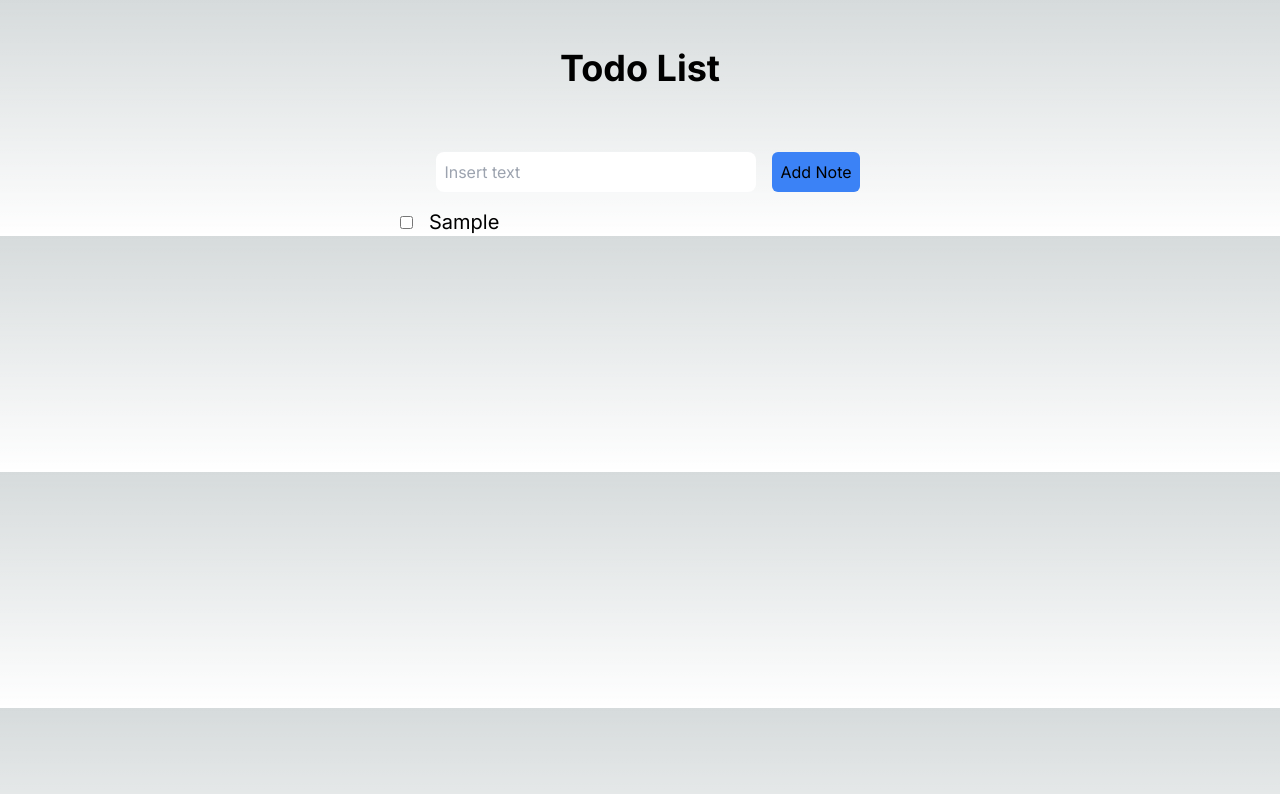
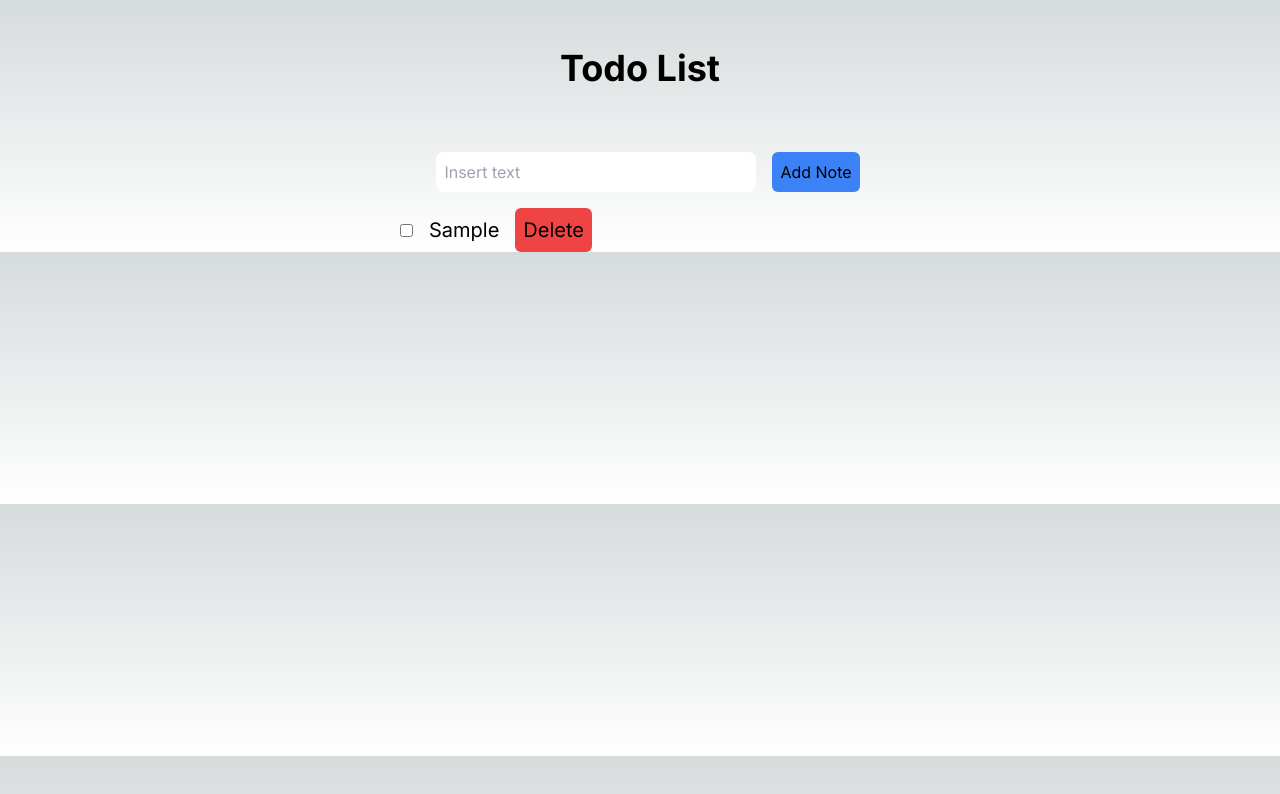
Before and after one commit to siriuzz/ToDoList, a Next.js app: page / in a window 1280 px wide. Both pictures are taken after typing "Sample" into the empty fields and a click on the button "Add Note". Shown: the top 794 px of the page. Built offline with nearby package versions, Linux system fonts and the light colour scheme.

Commit message:
Nueva funcionalidad de eliminar nota

```diff
--- a/src/app/components/TodoList.js
+++ b/src/app/components/TodoList.js
@@ -1,29 +1,33 @@
 import React from 'react'
 import PropTypes from 'prop-types';
 
-const TodoList = ({ items, onCheckboxChange }) => {
-    console.log(items);
+const TodoList = ({ items, onCheckboxChange, onDeleteItem }) => {
     return (
       <div className="px-96">
         <ul>
           {items.map((item, index) => (
-                    <li key={index} className="text-xl">
+            <li key={index} className="text-xl flex items-center">
               <input
                 type="checkbox"
-                            className="mx-4 "
+                className="mx-4"
                 checked={item.done}
                 onChange={() => onCheckboxChange(index)}
               />
               {item.text}
+              <button onClick={() => onDeleteItem(index)} className="ml-4 p-2 bg-red-500 rounded-md">
+                Delete
+              </button>
             </li>
           ))}
         </ul>
       </div>
-    )
-}
+    );
+  };
 
 TodoList.propTypes = {
   items: PropTypes.array.isRequired,
+  onCheckboxChange: PropTypes.func.isRequired,
+  onDeleteItem: PropTypes.func.isRequired,
 };
 
-export default TodoList
+export default TodoList;
--- a/src/app/page.js
+++ b/src/app/page.js
@@ -13,6 +13,11 @@ const Home = () => {
     setItems([...items, listItem]); // Append the new item to the existing array
     setNewNoteText("");
   }
+  const handleDeleteItem = (index) => {
+    const updatedItems = items.filter((_, i) => i !== index);
+    setItems(updatedItems);
+  };
+
 
   const handleInputChange = (event) => {
     setNewNoteText(event.target.value);
@@ -42,7 +47,12 @@ const Home = () => {
         />
         <AddButton action={handleAddButton} />
       </div>
-      <TodoList items={items} onCheckboxChange={handleCheckboxChange} />
+      <TodoList
+        items={items}
+        onCheckboxChange={handleCheckboxChange}
+        onDeleteItem={handleDeleteItem}
+      />
+
     </div>
 
   );
```
Lines whose indentation alone changed are shown as unchanged.
